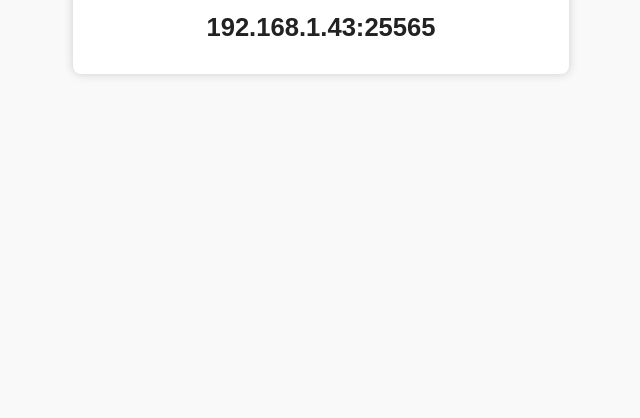
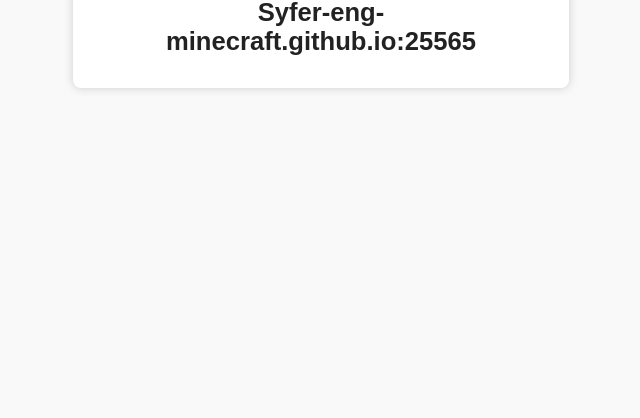
Before and after one commit to Syfer-eng-minecraft/Syfer-eng-minecraft.github.io, a plain HTML site: page index.html in a window 1280 px wide. Shown: the part 446-864 px from the top of the page, without its empty margins (319-959 px from the left). Drawn offline with Linux system fonts and the light colour scheme.

Commit message:
Update index.html

```diff
--- a/index.html
+++ b/index.html
@@ -40,7 +40,7 @@
 <body>
   <div class="container">
     <h1>Server Address</h1>
-    <div class="address">192.168.1.43:25565</div>
+    <div class="address">Syfer-eng-minecraft.github.io:25565</div>
   </div>
 </body>
 </html>
```
